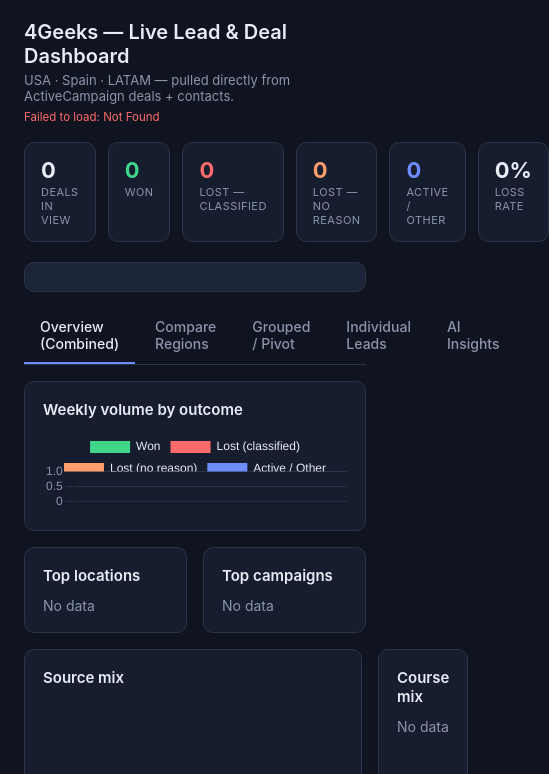
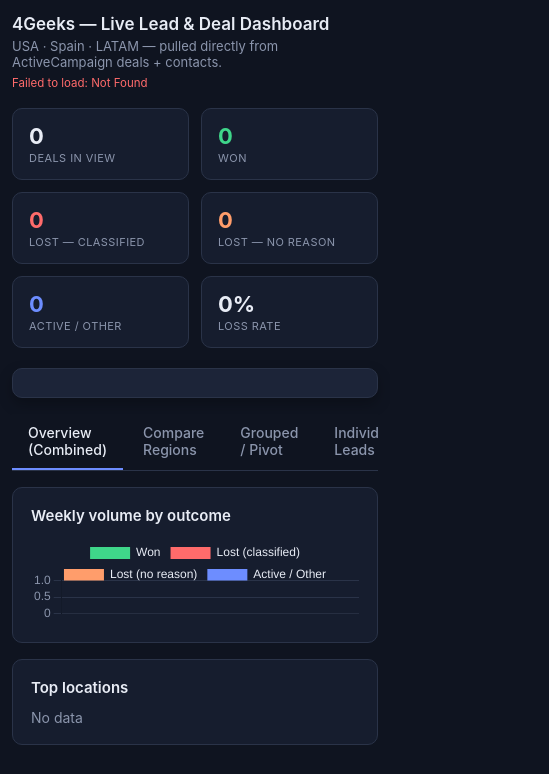
Before and after one commit to 4GeeksAcademy/4geeks-ac-dashboard, a website: page public/index.html in a window 390 px wide. Both pictures are taken after a click on the element "Overview (Combined)". Shown: the top 774 px of the page, 549 px wide, since content can reach past the window. Drawn offline with nearby package versions, Linux system fonts and the light colour scheme; no server answers.

Commit message:
Responsive layout: auto-fit grids, sticky filter bar, topbar, mobile breakpoint

```diff
--- a/public/styles.css
+++ b/public/styles.css
@@ -7,11 +7,12 @@
 *{box-sizing:border-box;}
 body{margin:0;font-family:-apple-system,BlinkMacSystemFont,"Segoe UI",Roboto,Helvetica,Arial,sans-serif;background:var(--bg);color:var(--text);font-size:14px;}
 .wrap{max-width:1440px;margin:0 auto;padding:20px 24px 60px;}
+.topbar{display:flex;justify-content:space-between;align-items:flex-start;gap:16px;flex-wrap:wrap;}
 h1{font-size:20px;margin:0 0 4px;font-weight:600;}
 .subtitle{color:var(--muted);margin:0 0 6px;font-size:13px;}
 .freshness{color:var(--muted);font-size:11.5px;margin-bottom:18px;display:flex;gap:10px;align-items:center;}
 .freshness button{background:var(--accent);color:#fff;border:none;border-radius:6px;padding:5px 12px;font-size:11.5px;cursor:pointer;font-weight:600;}
-.kpis{display:grid;grid-template-columns:repeat(6,1fr);gap:12px;margin-bottom:20px;}
+.kpis{display:grid;grid-template-columns:repeat(auto-fit,minmax(140px,1fr));gap:12px;margin-bottom:20px;}
 .kpi{background:var(--panel);border:1px solid var(--border);border-radius:var(--radius);padding:14px 16px;}
 .kpi .val{font-size:22px;font-weight:700;}
 .kpi .lbl{color:var(--muted);font-size:11px;text-transform:uppercase;letter-spacing:.04em;margin-top:2px;}
@@ -19,15 +20,15 @@
 .kpi.lostc .val{color:var(--bad);}
 .kpi.lostu .val{color:#ff9d6b;}
 .kpi.other .val{color:var(--accent);}
-.tabs{display:flex;gap:4px;margin-bottom:16px;border-bottom:1px solid var(--border);}
+.tabs{display:flex;gap:4px;margin-bottom:16px;border-bottom:1px solid var(--border);overflow-x:auto;position:sticky;top:0;background:var(--bg);z-index:20;}
 .tab{padding:10px 16px;cursor:pointer;color:var(--muted);border-bottom:2px solid transparent;font-weight:500;}
 .tab.active{color:var(--text);border-bottom-color:var(--accent);}
 .panel{background:var(--panel);border:1px solid var(--border);border-radius:var(--radius);padding:18px;margin-bottom:16px;}
 .panel h2{font-size:15px;margin:0 0 12px;font-weight:600;}
 .panel h3{font-size:13px;margin:0 0 8px;color:var(--muted);font-weight:600;text-transform:uppercase;letter-spacing:.03em;}
-.grid2{display:grid;grid-template-columns:1fr 1fr;gap:16px;}
-.grid3{display:grid;grid-template-columns:1fr 1fr 1fr;gap:16px;}
-.filters{display:flex;flex-wrap:wrap;gap:10px;align-items:flex-end;margin-bottom:16px;background:var(--panel2);border:1px solid var(--border);border-radius:var(--radius);padding:14px;}
+.grid2{display:grid;grid-template-columns:repeat(auto-fit,minmax(320px,1fr));gap:16px;}
+.grid3{display:grid;grid-template-columns:repeat(auto-fit,minmax(280px,1fr));gap:16px;}
+.filters{display:flex;flex-wrap:wrap;gap:10px;align-items:flex-end;margin-bottom:16px;background:var(--panel2);border:1px solid var(--border);border-radius:var(--radius);padding:14px;position:sticky;top:45px;z-index:15;box-shadow:0 6px 14px rgba(0,0,0,.25);}
 .filt{display:flex;flex-direction:column;gap:4px;}
 .filt label{font-size:10px;color:var(--muted);text-transform:uppercase;letter-spacing:.04em;}
 select,input[type=text],input[type=date]{background:#0f1420;color:var(--text);border:1px solid var(--border);border-radius:6px;padding:6px 8px;font-size:12px;min-width:130px;}
@@ -69,4 +70,14 @@
 .ai-entry{border-top:1px solid var(--border);padding-top:14px;}
 .ai-q{color:var(--accent2);font-weight:600;font-size:13px;margin-bottom:8px;}
 .ai-answer{background:var(--panel2);border:1px solid var(--border);border-radius:8px;padding:14px 16px;font-size:13.5px;line-height:1.55;white-space:pre-wrap;}
+@media (max-width: 720px){
+  .wrap{padding:14px 12px 40px;}
+  .topbar{flex-direction:column;align-items:stretch;}
+  .kpis{grid-template-columns:repeat(2,1fr);}
+  .filters{position:static;flex-direction:column;align-items:stretch;}
+  .filt{width:100%;}
+  select,input[type=text],input[type=date]{width:100%;min-width:0;}
+  .barrow .lab{width:110px;}
+  h1{font-size:17px;}
+}
 .ai-answer.loading{color:var(--muted);font-style:italic;}
```
